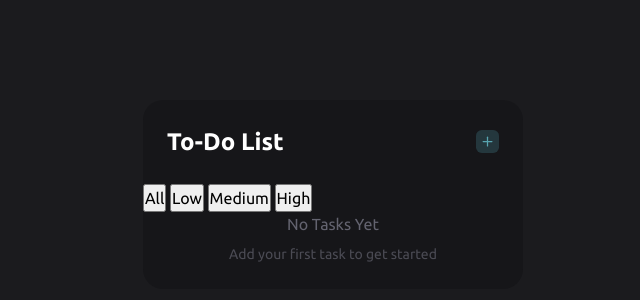
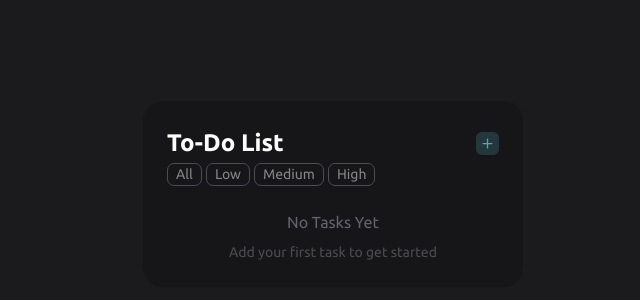
Before and after one commit to trinidj/todo-list-app, a plain HTML site: page index.html in a window 1280 px wide. Shown: the part 206-506 px from the top of the page, without its empty margins (307-947 px from the left). Drawn offline with Linux system fonts and the light colour scheme.

Commit message:
refactor: added styles to the filter buttons

```diff
--- a/styles.css
+++ b/styles.css
@@ -67,7 +67,6 @@ body {
 .dashboard-grid {
   display: grid;
   gap: var(--spacing-base);
-  /* grid-template-columns: repeat(2, 1fr); */
 }
 
 .todo-section {
@@ -83,6 +82,9 @@ body {
   display: flex;
   align-items: center;
   justify-content: space-between;
+  color: #ffffff;
+  padding: var(--spacing-lg);
+  padding-bottom: 0;
 }
 
 .todo-header > h1 {
@@ -131,11 +133,6 @@ body {
   color: hsl(from var(--delete-task-color) h s calc(l + 10) / 0.5);
 }
 
-.todo-header {
-  color: #ffffff;
-  padding: var(--spacing-lg);
-}
-
 .empty-state-title {
   font-size: var(--text-base);
   font-weight: 400;
@@ -154,7 +151,6 @@ body {
 
 .tasks-container {
   padding: var(--spacing-lg);
-  padding-top: 0;
 }
 
 .todo-list {
@@ -367,3 +363,18 @@ input[type="text"]:focus {
 .checkmk-icon {
   visibility: hidden;
 }
+
+.filter-actions {
+  display: inline-flex;
+  padding-inline: var(--spacing-lg);
+  gap: var(--spacing-xs);
+}
+
+.filter-button {
+  padding-inline: var(--spacing-sm);
+  font-size: var(--text-sm);
+  background: none;
+  border: 1px solid var(--base-lighter);
+  border-radius: 7px;
+  color: hsl(from #ffffff h s calc(l - 5) / 0.5);
+}
```
